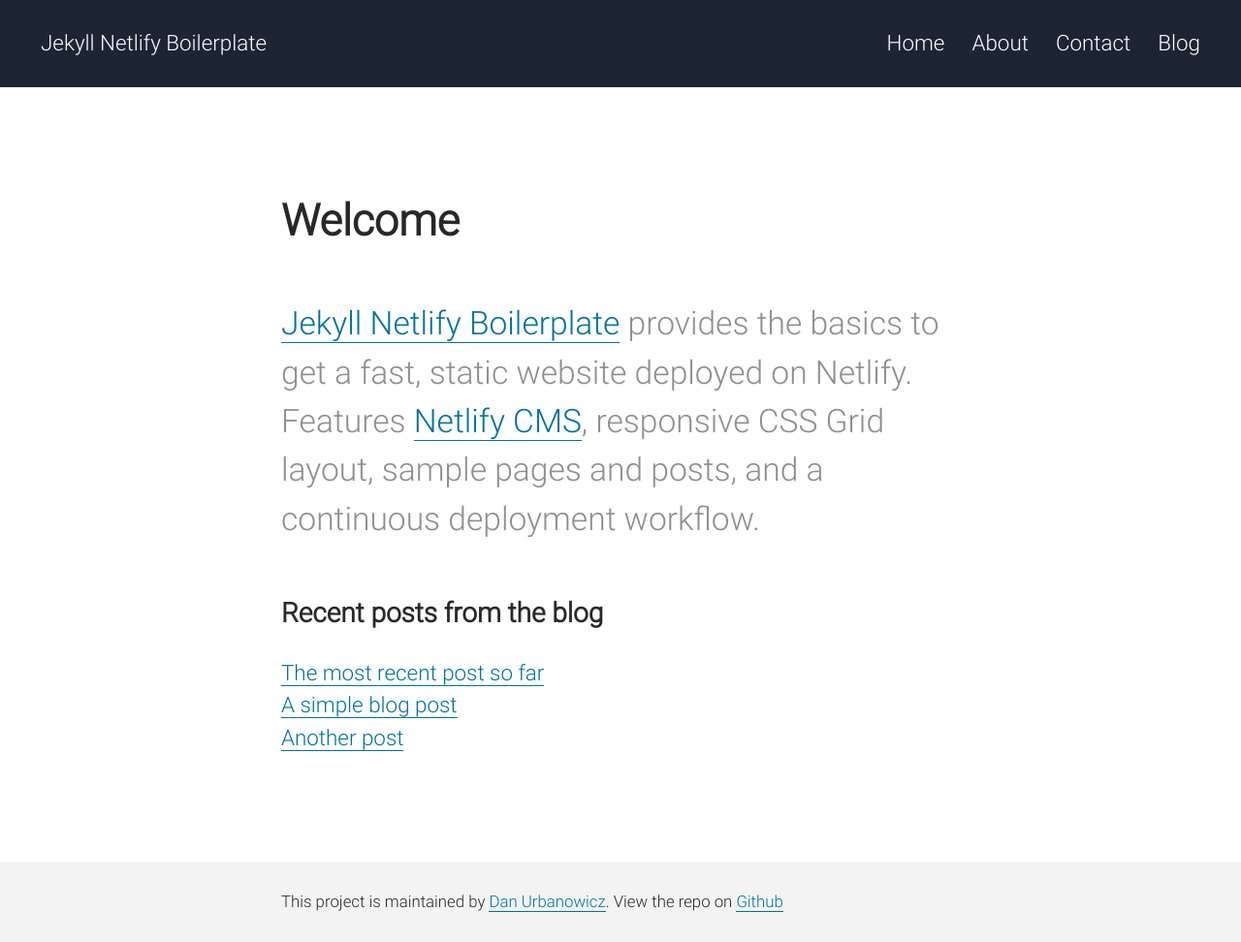
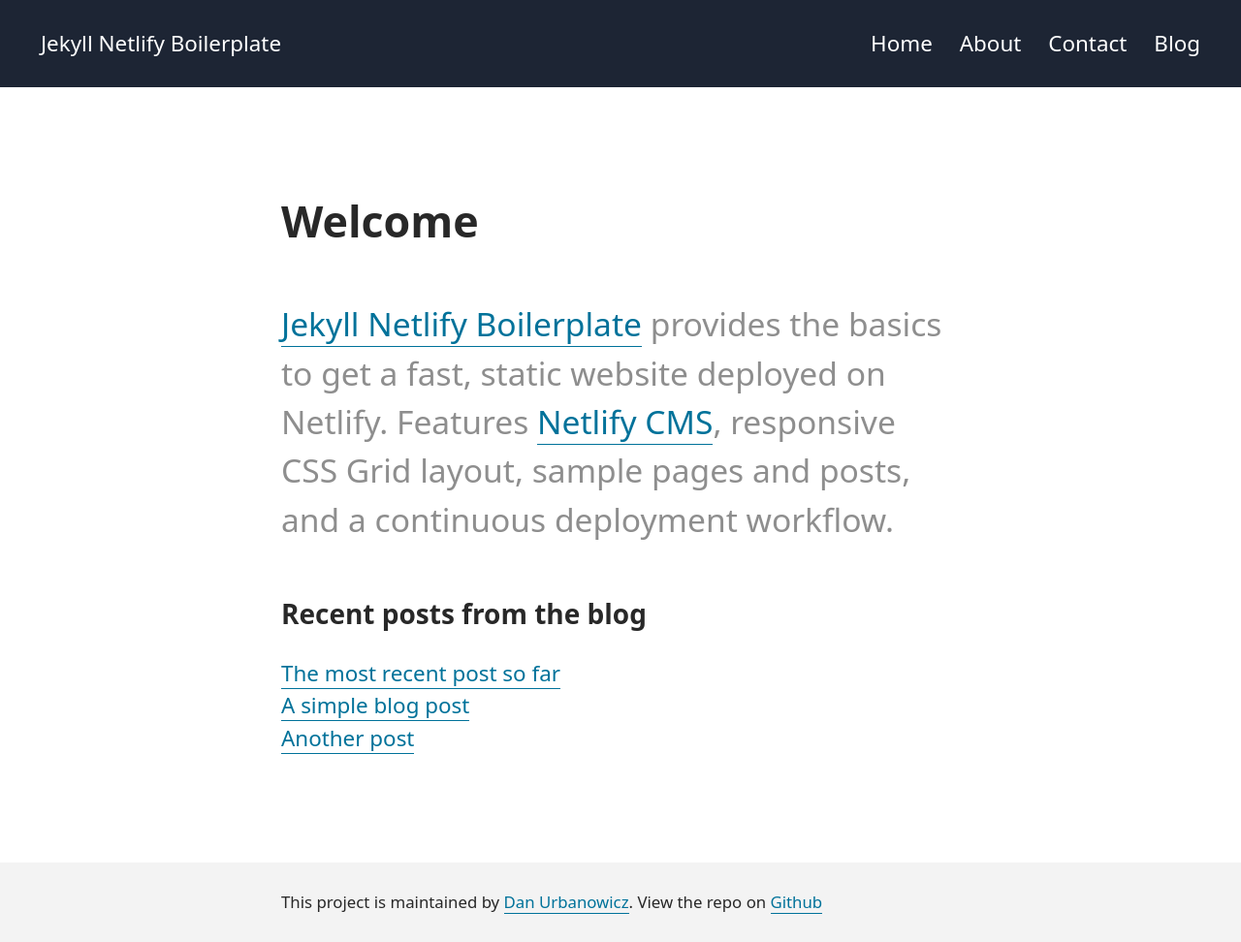
Before and after one commit to danurbanowicz/jekyll-netlify-boilerplate, a Jekyll site: the page built from pages/index.md, in a window 1280 px wide. Shown: the whole page at 97% size. Built offline with Jekyll 4.4.1, drawn with Linux system fonts in a browser that asks for light colours.

Commit message:
Deprecate @font-face method

```diff
--- a/_sass/partials/_fonts.scss
+++ b/_sass/partials/_fonts.scss
@@ -1,9 +1 @@
 // add font-face or font import declarations here
-
-// Define the system font family
-@font-face {
-  font-family: system;
-  font-style: normal;
-  font-weight: 300;
-  src: local(".SFNSText-Light"), local(".HelveticaNeueDeskInterface-Light"), local(".LucidaGrandeUI"), local("Ubuntu Light"), local("Segoe UI Light"), local("Roboto-Light"), local("DroidSans"), local("Tahoma");
-}
--- a/_sass/partials/_variables.scss
+++ b/_sass/partials/_variables.scss
@@ -10,7 +10,7 @@
 
 // typographic defaults
 //$base-font: "Nunito Sans", Arial, sans-serif;
-$base-font: "system";
+$base-font: system-ui,-apple-system,BlinkMacSystemFont,Segoe UI,Roboto,Oxygen,Ubuntu,Cantarell,Droid Sans,Helvetica Neue;
 $code-font: Courier, monospace;
 $base-font-size: 62.5%;
 $base-font-weight: 300;
```
